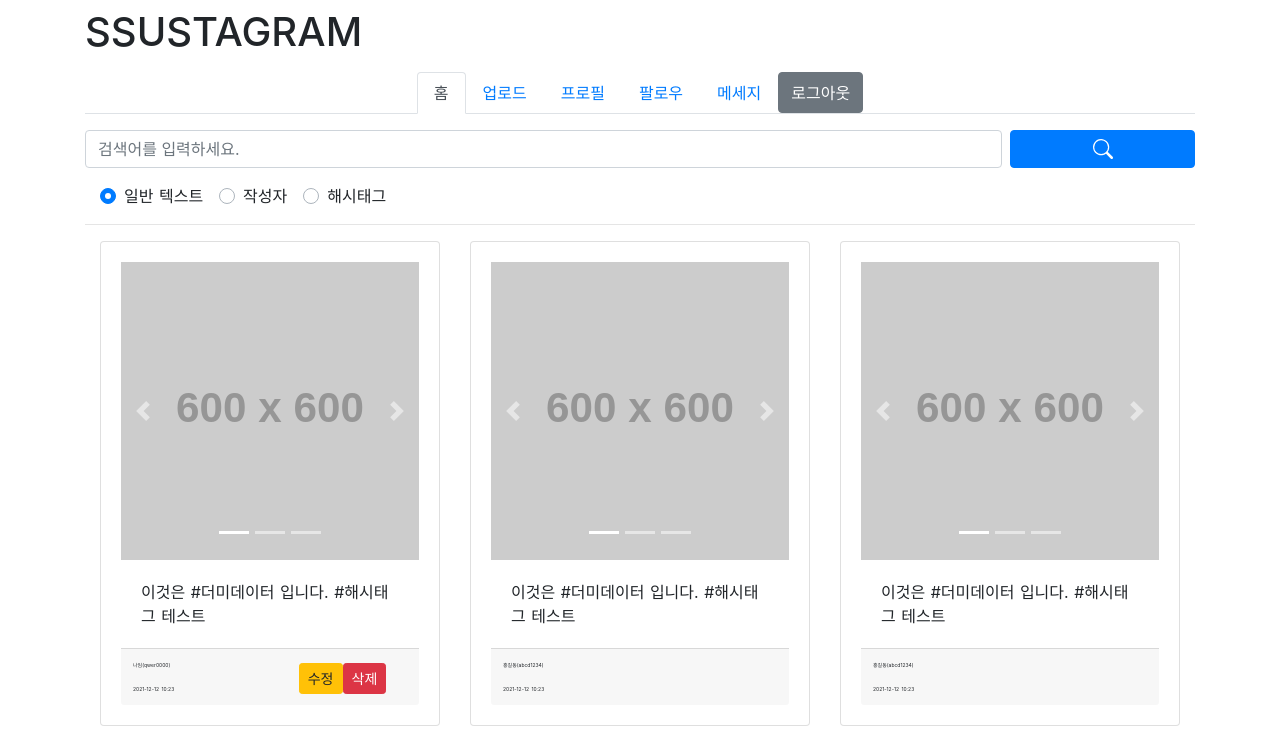
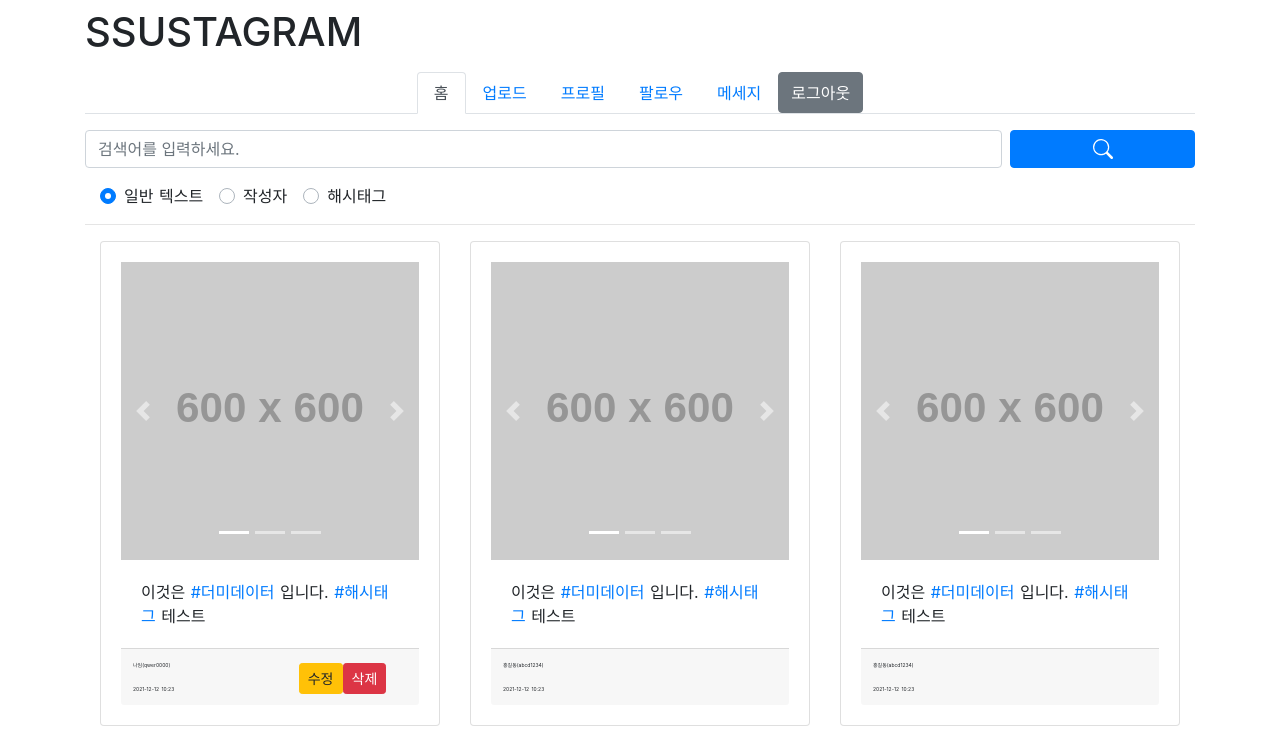
Before and after one commit to JeHwanYoo/ssustagram, a Nuxt app: page /home in a window 1280 px wide. Shown: the top 741 px of the page. Built offline with nearby package versions, Linux system fonts and the light colour scheme.

Commit message:
add hashtag

```diff
--- a/components/HomePosts.vue
+++ b/components/HomePosts.vue
@@ -5,8 +5,7 @@
         <b-card class="mb-3">
           <app-carousel :images="post.files" />
           <b-card-body>
-            <b-card-text>
-              {{ post.text }}
+            <b-card-text v-html="applyForHashtags(post.text, post.hashtags)">
             </b-card-text>
           </b-card-body>
           <b-card-footer class="px-1 py-1">
@@ -17,7 +16,7 @@
                     {{ post.name }}({{ post.userid }})
                   </div>
                   <div style="font-size: 5px">
-                    {{ post.created_at | toDate }}
+                    {{ post.created_at | datetime }}
                   </div>
                 </b-col>
                 <b-col
@@ -68,8 +67,20 @@ export default {
     };
   },
   filters: {
-    toDate(milisec) {
+    datetime(milisec) {
       return moment(milisec).format("YYYY-MM-DD HH:mm");
+    },
+  },
+  methods: {
+    applyForHashtags(text, hashtags) {
+      let newText = text;
+      for (let hashtag of hashtags) {
+        const url = `/posts?query=${hashtag.slice(1)}&type=h&limit=6&page=1`;
+        newText = newText
+          .split(hashtag)
+          .join(`<a href='${url}'>${hashtag}</a>`); // replaceAll
+      }
+      return newText;
     },
   },
   mounted() {
--- a/pages/home/mock-images.js
+++ b/pages/home/mock-images.js
@@ -8,7 +8,7 @@ module.exports = [
       "https://via.placeholder.com/600x600/0000FF/808080",
     ],
     text: "이것은 #더미데이터 입니다. #해시태그 테스트",
-    hashtags: ["#더미데이터"],
+    hashtags: ["#더미데이터", "#해시태그"],
     created_at: Date.now(),
     updated_at: Date.now(),
     name: "나임",
@@ -23,7 +23,7 @@ module.exports = [
       "https://via.placeholder.com/600x600/0000FF/808080",
     ],
     text: "이것은 #더미데이터 입니다. #해시태그 테스트",
-    hashtags: ["#더미데이터"],
+    hashtags: ["#더미데이터", "#해시태그"],
     created_at: Date.now(),
     updated_at: Date.now(),
     name: "홍길동",
@@ -37,7 +37,7 @@ module.exports = [
       "https://via.placeholder.com/600x600/0000FF/808080",
     ],
     text: "이것은 #더미데이터 입니다. #해시태그 테스트",
-    hashtags: ["#더미데이터"],
+    hashtags: ["#더미데이터", "#해시태그"],
     created_at: Date.now(),
     updated_at: Date.now(),
     name: "홍길동",
@@ -51,7 +51,7 @@ module.exports = [
       "https://via.placeholder.com/600x600/0000FF/808080",
     ],
     text: "이것은 #더미데이터 입니다. #해시태그 테스트",
-    hashtags: ["#더미데이터"],
+    hashtags: ["#더미데이터", "#해시태그"],
     created_at: Date.now(),
     updated_at: Date.now(),
     name: "나임",
@@ -66,7 +66,7 @@ module.exports = [
       "https://via.placeholder.com/600x600/0000FF/808080",
     ],
     text: "이것은 #더미데이터 입니다. #해시태그 테스트",
-    hashtags: ["#더미데이터"],
+    hashtags: ["#더미데이터", "#해시태그"],
     created_at: Date.now(),
     updated_at: Date.now(),
     name: "홍길동",
@@ -80,7 +80,7 @@ module.exports = [
       "https://via.placeholder.com/600x600/0000FF/808080",
     ],
     text: "이것은 #더미데이터 입니다. #해시태그 테스트",
-    hashtags: ["#더미데이터"],
+    hashtags: ["#더미데이터", "#해시태그"],
     created_at: Date.now(),
     updated_at: Date.now(),
     name: "홍길동",
```
